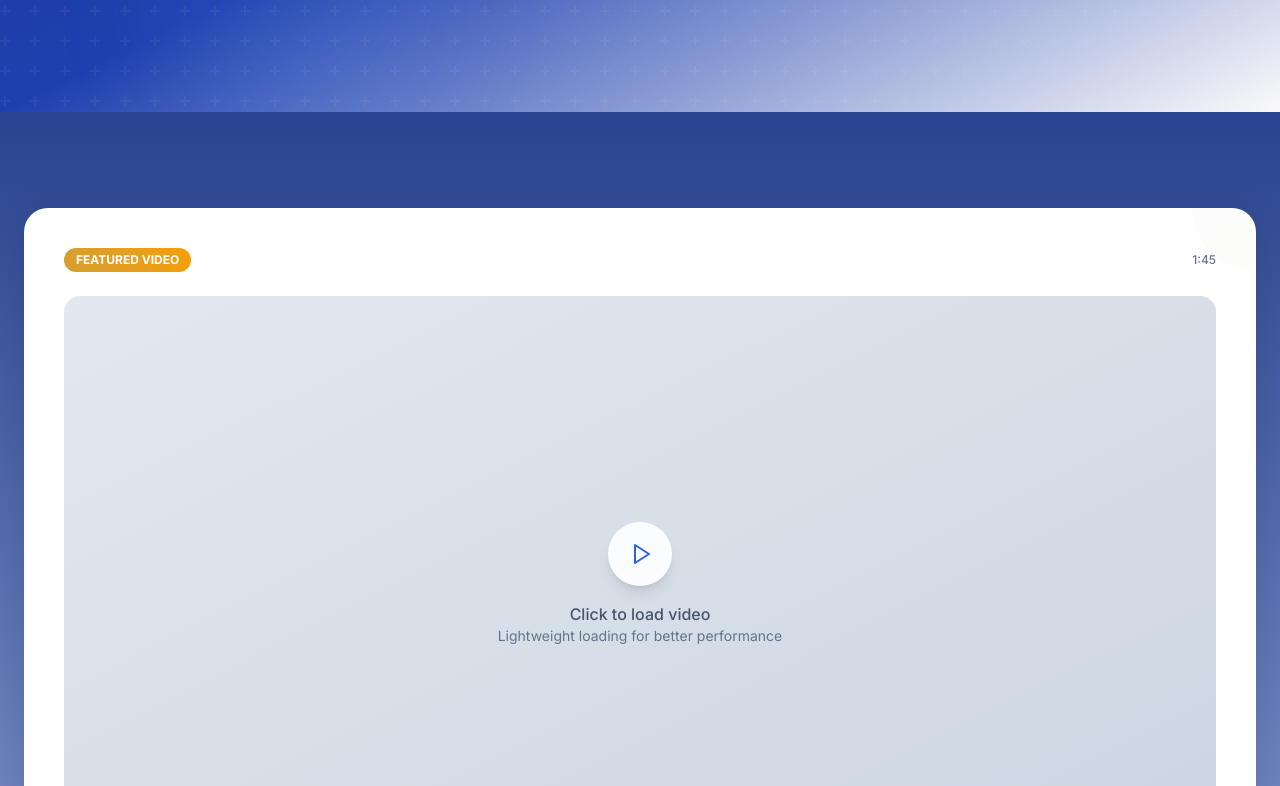
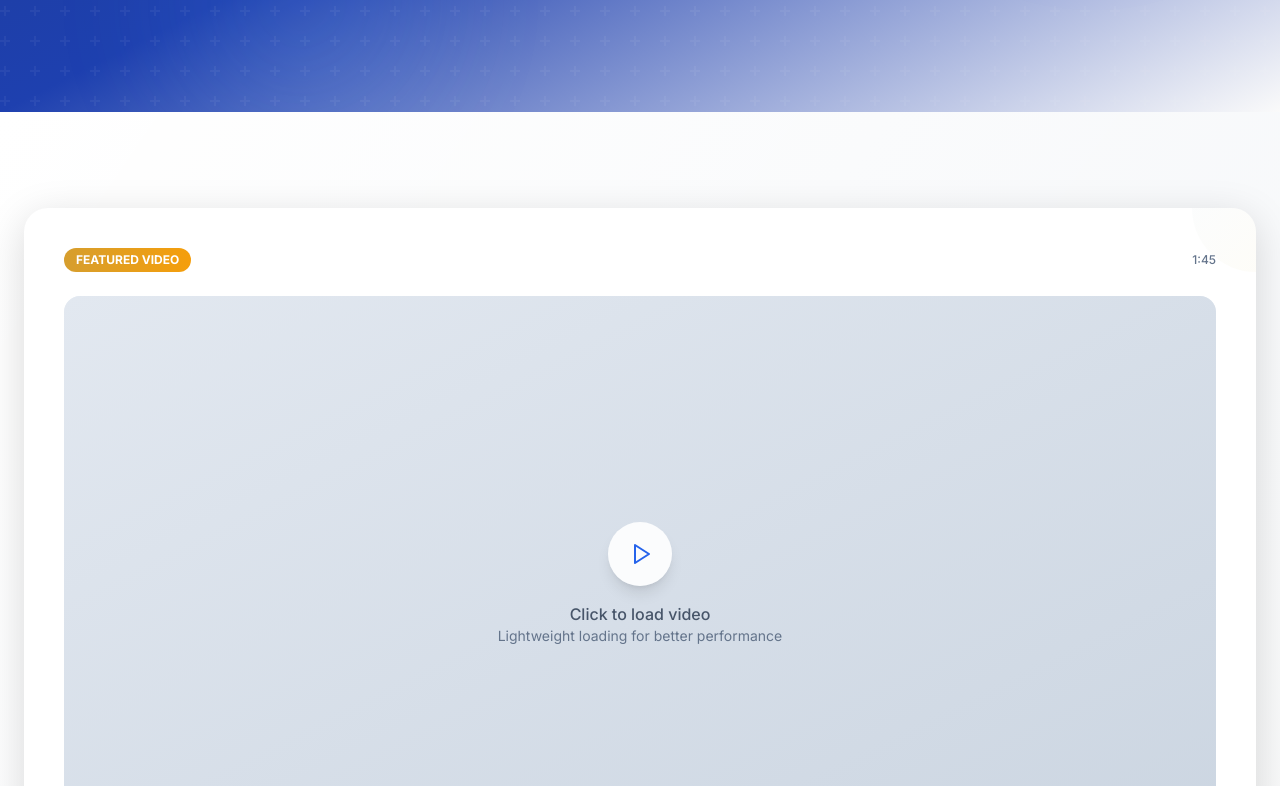
Before and after one commit to Paulkelvin/Mosun-Owo-Odusi, a Next.js app: page /testimonials in a window 1280 px wide. Shown: the part 614-1400 px from the top of the page. Built offline with nearby package versions, Linux system fonts and the light colour scheme.

Commit message:
Revert "Fix testimonials: blend hero section into content with gradient transition instead of white background"
This reverts commit 092d3ffc12cf978e164effa3ba51efac2c7a2c1d.

```diff
--- a/app/testimonials/page.tsx
+++ b/app/testimonials/page.tsx
@@ -282,7 +282,7 @@ export default function Testimonials() {
       </section>
 
       {/* Main Content Section */}
-      <section className="section-padding bg-gradient-to-b from-primary-900/95 via-primary-800/50 to-white">
+      <section className="section-padding bg-gradient-to-br from-white via-primary-50/20 to-gold-50/10">
         <div className="w-full px-4 sm:px-6 lg:px-6">
 
           {/* Testimonials Grid */}
```
